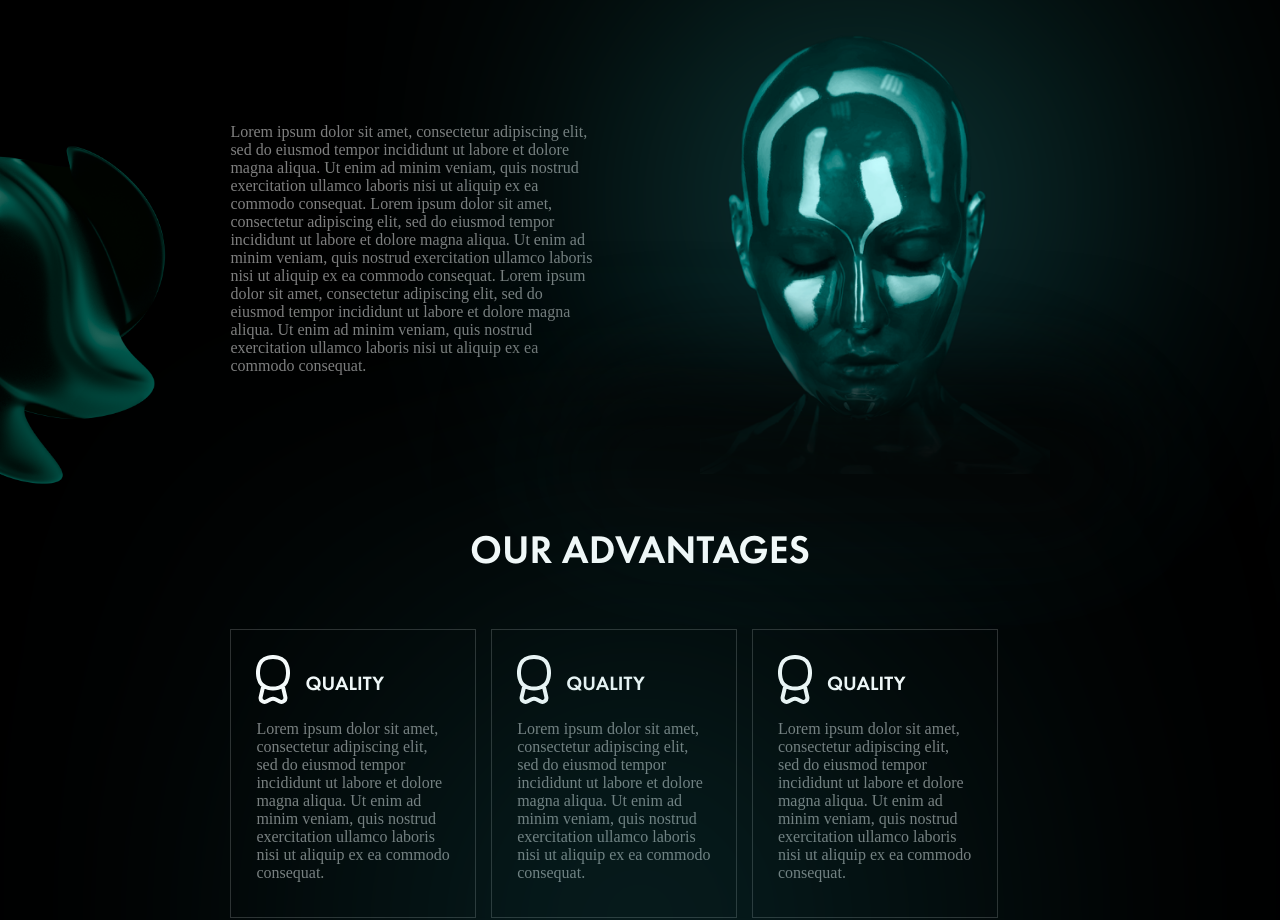
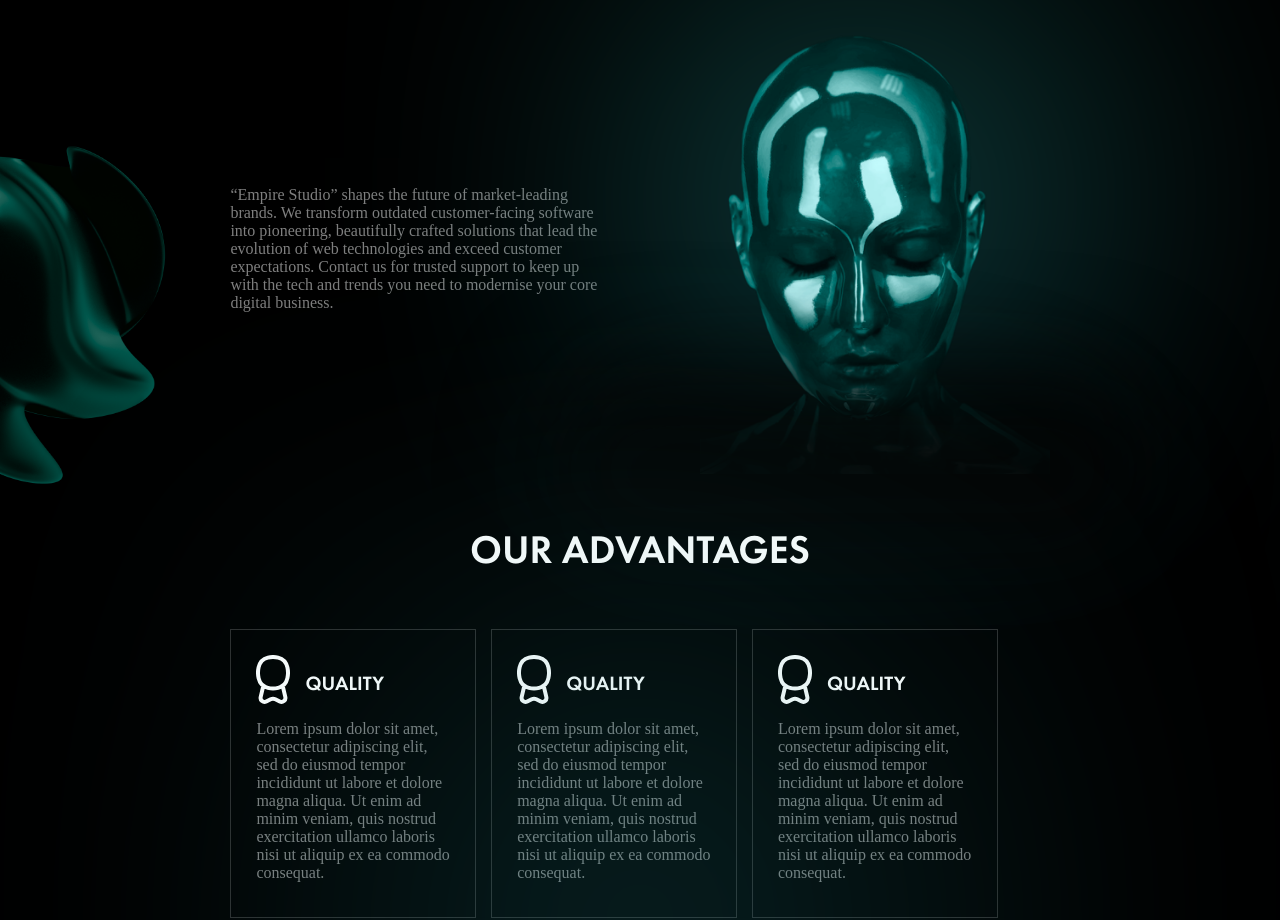
Before and after one commit to empire-soft-uz/Empire.uz, a React (Create React App) app: page / in a window 1280 px wide. Shown: the part 1867-2787 px from the top of the page. Built offline with nearby package versions, Linux system fonts and the light colour scheme; a web font is replaced by a local one.

Commit message:
Update AboutUs.tsx

```diff
--- a/src/components/AboutUs/AboutUs.tsx
+++ b/src/components/AboutUs/AboutUs.tsx
@@ -15,7 +15,8 @@ const AboutUs = () => {
                     <Text
                         color={COLORS.grey}
                         family="FuturaBook"
-                        text='Lorem ipsum dolor sit amet, consectetur adipiscing elit, sed do eiusmod tempor incididunt ut labore et dolore magna aliqua. Ut enim ad minim veniam, quis nostrud exercitation ullamco laboris nisi ut aliquip ex ea commodo consequat. Lorem ipsum dolor sit amet, consectetur adipiscing elit, sed do eiusmod tempor incididunt ut labore et dolore magna aliqua. Ut enim ad minim veniam, quis nostrud exercitation ullamco laboris nisi ut aliquip ex ea commodo consequat. Lorem ipsum dolor sit amet, consectetur adipiscing elit, sed do eiusmod tempor incididunt ut labore et dolore magna aliqua. Ut enim ad minim veniam, quis nostrud exercitation ullamco laboris nisi ut aliquip ex ea commodo consequat.' />
+                        text='“Empire Studio” shapes the future of market-leading brands. We transform outdated customer-facing software into pioneering, beautifully crafted solutions that lead the evolution of web technologies and exceed customer expectations.
+Contact us for trusted support to keep up with the tech and trends you need to modernise your core digital business.' />
                 </div>
                 <div className={styles.imageBox}>
                     <img src={ASSETS.person} alt="" />
```
